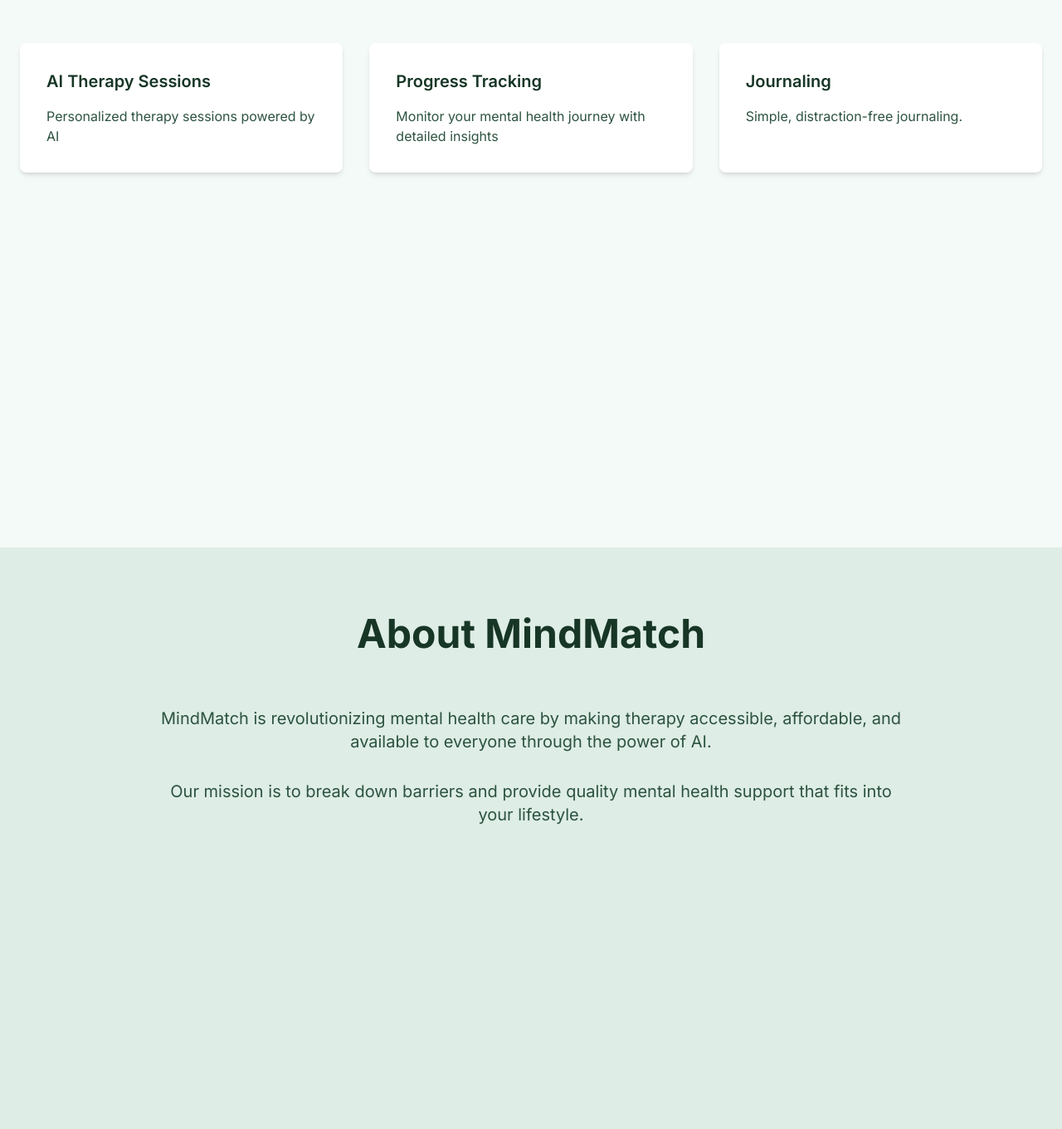
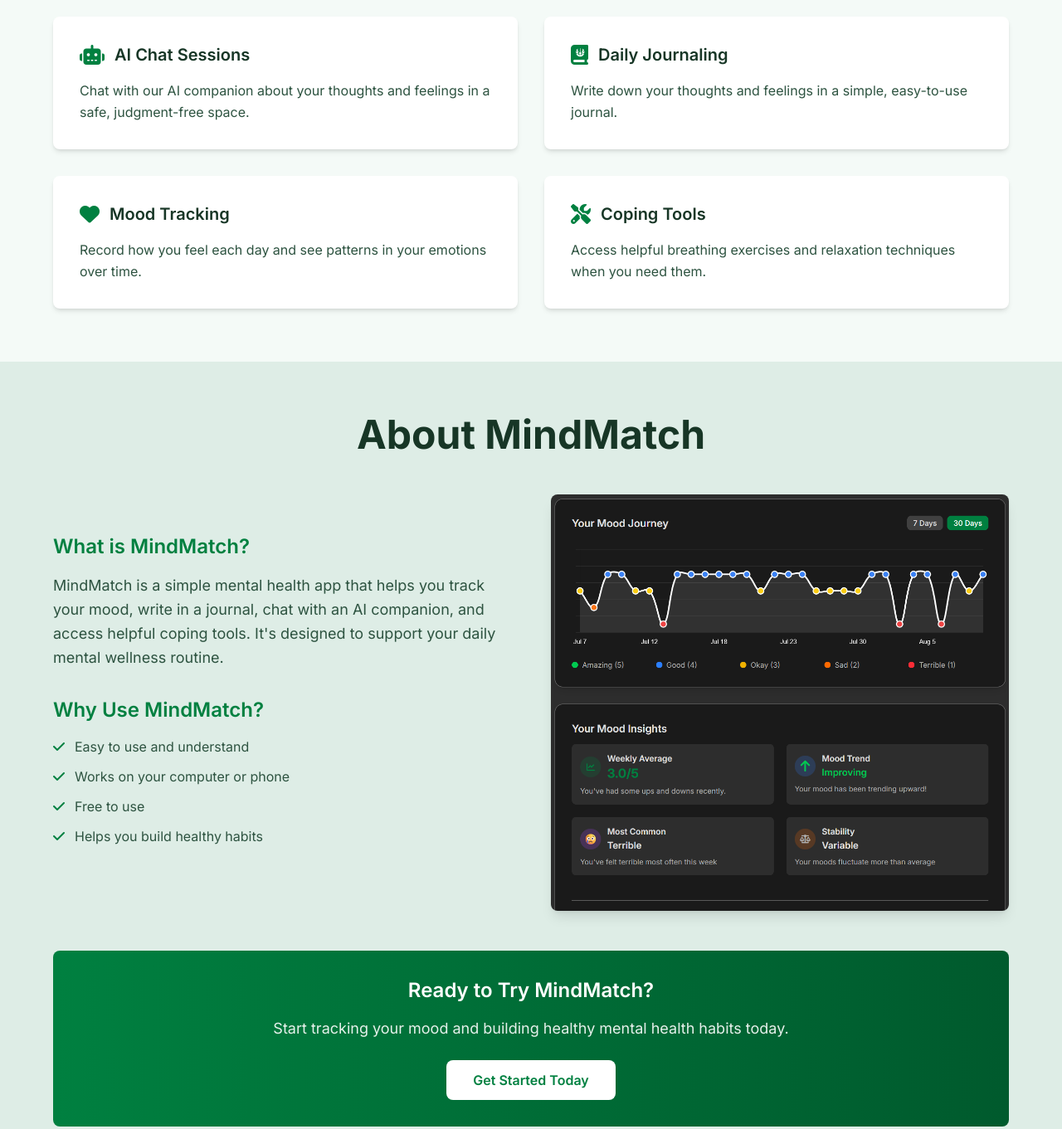
Before and after one commit to x1yl/MindMatch, a website: page index.html in a window 1280 px wide. Shown: the part 940-2301 px from the top of the page at 83% size. Drawn offline with nearby package versions, Linux system fonts and the light colour scheme; files that its build step writes are made by us from their sources; a script that the page names is missing.

Commit message:
update main page

```diff
--- a/index.html
+++ b/index.html
@@ -117,47 +117,143 @@
       </div>
     </section>
 
-    <section class="min-h-screen bg-light-2 dark:bg-light-2-dark py-20">
+    <section class="bg-light-2 dark:bg-light-2-dark py-16">
       <div class="container mx-auto px-6">
-        <h2 class="text-4xl md:text-5xl font-bold text-center mb-16">
+        <h2 class="text-4xl md:text-5xl font-bold text-center mb-12">
           Features
         </h2>
-        <div class="grid md:grid-cols-3 gap-8">
-          <div class="bg-light-1 dark:bg-light-1-dark p-8 rounded-lg shadow-md">
-            <h3 class="text-xl font-semibold mb-4">AI Therapy Sessions</h3>
-            <p class="text-dark-2 dark:text-dark-2-dark">
-              Personalized therapy sessions powered by AI
+        <div class="grid md:grid-cols-2 gap-8 max-w-6xl mx-auto">
+          <div
+            class="bg-light-1 dark:bg-light-1-dark p-8 rounded-lg shadow-md hover:shadow-lg transition-shadow duration-300"
+          >
+            <div class="flex items-center mb-4">
+              <i class="fas fa-robot text-primary text-2xl mr-3"></i>
+              <h3 class="text-xl font-semibold">AI Chat Sessions</h3>
+            </div>
+            <p class="text-dark-2 dark:text-dark-2-dark leading-relaxed">
+              Chat with our AI companion about your thoughts and feelings in a
+              safe, judgment-free space.
             </p>
           </div>
-          <div class="bg-light-1 dark:bg-light-1-dark p-8 rounded-lg shadow-md">
-            <h3 class="text-xl font-semibold mb-4">Progress Tracking</h3>
-            <p class="text-dark-2 dark:text-dark-2-dark">
-              Monitor your mental health journey with detailed insights
+
+          <div
+            class="bg-light-1 dark:bg-light-1-dark p-8 rounded-lg shadow-md hover:shadow-lg transition-shadow duration-300"
+          >
+            <div class="flex items-center mb-4">
+              <i class="fas fa-journal-whills text-primary text-2xl mr-3"></i>
+              <h3 class="text-xl font-semibold">Daily Journaling</h3>
+            </div>
+            <p class="text-dark-2 dark:text-dark-2-dark leading-relaxed">
+              Write down your thoughts and feelings in a simple, easy-to-use
+              journal.
             </p>
           </div>
-          <div class="bg-light-1 dark:bg-light-1-dark p-8 rounded-lg shadow-md">
-            <h3 class="text-xl font-semibold mb-4">Journaling</h3>
-            <p class="text-dark-2 dark:text-dark-2-dark">
-              Simple, distraction-free journaling.
+        </div>
+
+        <div class="grid md:grid-cols-2 gap-8 max-w-6xl mx-auto mt-8">
+          <div
+            class="bg-light-1 dark:bg-light-1-dark p-8 rounded-lg shadow-md hover:shadow-lg transition-shadow duration-300"
+          >
+            <div class="flex items-center mb-4">
+              <i class="fas fa-heart text-primary text-2xl mr-3"></i>
+              <h3 class="text-xl font-semibold">Mood Tracking</h3>
+            </div>
+            <p class="text-dark-2 dark:text-dark-2-dark leading-relaxed">
+              Record how you feel each day and see patterns in your emotions
+              over time.
+            </p>
+          </div>
+          <div
+            class="bg-light-1 dark:bg-light-1-dark p-8 rounded-lg shadow-md hover:shadow-lg transition-shadow duration-300"
+          >
+            <div class="flex items-center mb-4">
+              <i class="fas fa-tools text-primary text-2xl mr-3"></i>
+              <h3 class="text-xl font-semibold">Coping Tools</h3>
+            </div>
+            <p class="text-dark-2 dark:text-dark-2-dark leading-relaxed">
+              Access helpful breathing exercises and relaxation techniques when
+              you need them.
             </p>
           </div>
         </div>
       </div>
     </section>
 
-    <section class="min-h-screen bg-light-3 dark:bg-light-3-dark py-20">
-      <div class="container mx-auto px-6 text-center">
-        <h2 class="text-4xl md:text-5xl font-bold mb-16">About MindMatch</h2>
-        <div class="max-w-4xl mx-auto">
-          <p class="text-lg md:text-xl text-dark-2 dark:text-dark-2-dark mb-8">
-            MindMatch is revolutionizing mental health care by making therapy
-            accessible, affordable, and available to everyone through the power
-            of AI.
-          </p>
-          <p class="text-lg md:text-xl text-dark-2 dark:text-dark-2-dark">
-            Our mission is to break down barriers and provide quality mental
-            health support that fits into your lifestyle.
-          </p>
+    <section class="bg-light-3 dark:bg-light-3-dark py-16">
+      <div class="container mx-auto px-6">
+        <h2 class="text-4xl md:text-5xl font-bold text-center mb-12">
+          About MindMatch
+        </h2>
+        <div class="max-w-6xl mx-auto">
+          <div class="grid lg:grid-cols-2 gap-12 items-center">
+            <div>
+              <div class="mb-8">
+                <h3 class="text-2xl font-semibold mb-4 text-primary">
+                  What is MindMatch?
+                </h3>
+                <p
+                  class="text-lg text-dark-2 dark:text-dark-2-dark leading-relaxed"
+                >
+                  MindMatch is a simple mental health app that helps you track
+                  your mood, write in a journal, chat with an AI companion, and
+                  access helpful coping tools. It's designed to support your
+                  daily mental wellness routine.
+                </p>
+              </div>
+
+              <div class="mb-8">
+                <h3 class="text-2xl font-semibold mb-4 text-primary">
+                  Why Use MindMatch?
+                </h3>
+                <ul class="space-y-3 text-dark-2 dark:text-dark-2-dark">
+                  <li class="flex items-start">
+                    <i class="fas fa-check text-primary mr-3 mt-1"></i>
+                    <span>Easy to use and understand</span>
+                  </li>
+                  <li class="flex items-start">
+                    <i class="fas fa-check text-primary mr-3 mt-1"></i>
+                    <span>Works on your computer or phone</span>
+                  </li>
+                  <li class="flex items-start">
+                    <i class="fas fa-check text-primary mr-3 mt-1"></i>
+                    <span>Free to use</span>
+                  </li>
+                  <li class="flex items-start">
+                    <i class="fas fa-check text-primary mr-3 mt-1"></i>
+                    <span>Helps you build healthy habits</span>
+                  </li>
+                </ul>
+              </div>
+            </div>
+
+            <div class="flex justify-center">
+              <img
+                src="./images/screenshot.png"
+                alt="MindMatch App Interface"
+                class="rounded-lg shadow-lg max-w-full h-auto"
+              />
+            </div>
+          </div>
+
+          <div class="mt-12 text-center">
+            <div
+              class="bg-gradient-to-r from-primary to-primary-dark p-8 rounded-lg text-light-1"
+            >
+              <h3 class="text-2xl font-semibold mb-4">
+                Ready to Try MindMatch?
+              </h3>
+              <p class="text-lg mb-6 opacity-90">
+                Start tracking your mood and building healthy mental health
+                habits today.
+              </p>
+              <button
+                id="scrollToTopBtn"
+                class="bg-light-1 text-primary px-8 py-3 rounded-lg font-semibold hover:shadow-lg transition-all duration-300 hover:scale-105"
+              >
+                Get Started Today
+              </button>
+            </div>
+          </div>
         </div>
       </div>
     </section>
@@ -165,5 +261,19 @@
     <script src="/auth.js"></script>
     <script src="/script.js"></script>
     <script src="/theme.js"></script>
+    <script>
+      // Add scroll to top functionality for the Get Started Today button
+      document.addEventListener("DOMContentLoaded", function () {
+        const scrollToTopBtn = document.getElementById("scrollToTopBtn");
+        if (scrollToTopBtn) {
+          scrollToTopBtn.addEventListener("click", function () {
+            window.scrollTo({
+              top: 0,
+              behavior: "smooth",
+            });
+          });
+        }
+      });
+    </script>
   </body>
 </html>
```
Also changed, not shown: images/screenshot.png (added).
